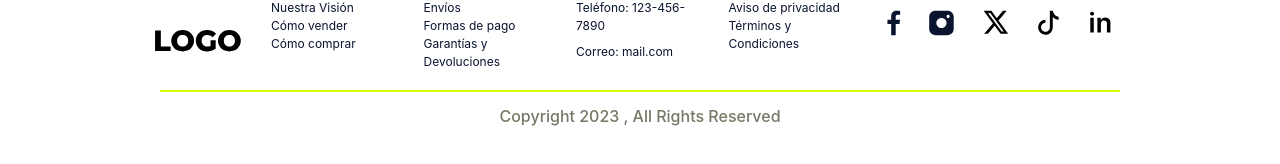
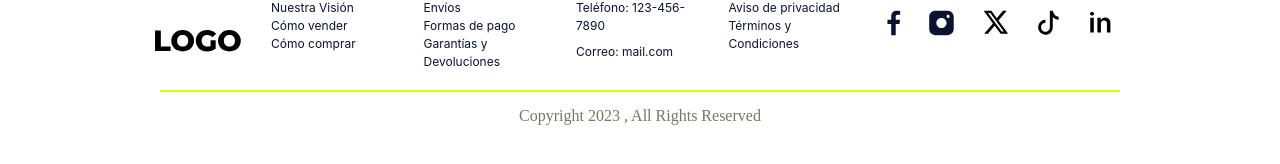
Before and after one commit to martin-paredes/mb-test-ng, an Angular app: page /home in a window 1280 px wide. Shown: the part 170-334 px from the top of the page. Built offline with nearby package versions, Linux system fonts and the light colour scheme.

Commit message:
Fix tipografía de footer

```diff
--- a/src/app/components/footer/footer.component.sass
+++ b/src/app/components/footer/footer.component.sass
@@ -35,6 +35,7 @@
     span
         color: #787664
         display: inline-block
+        font-family: 'Montserrat'
         font-size: 16px
         font-weight: 500
         line-height: normal
```
